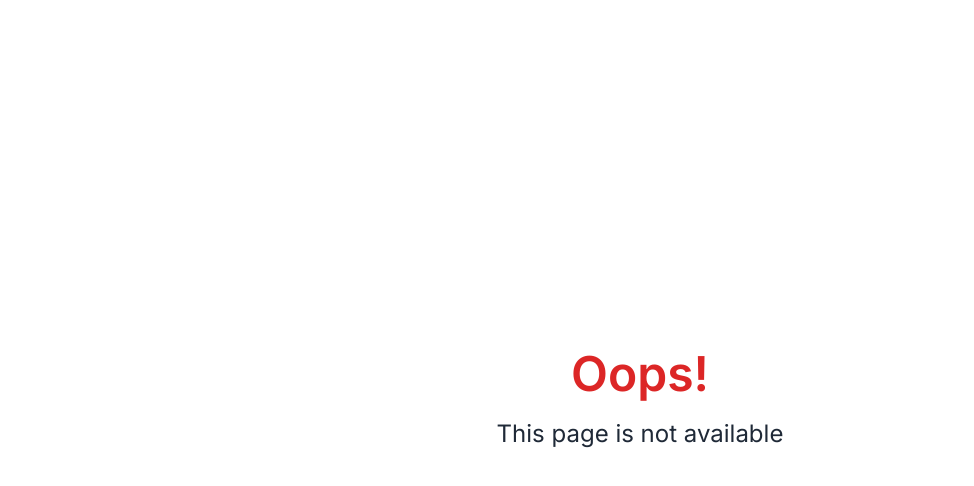
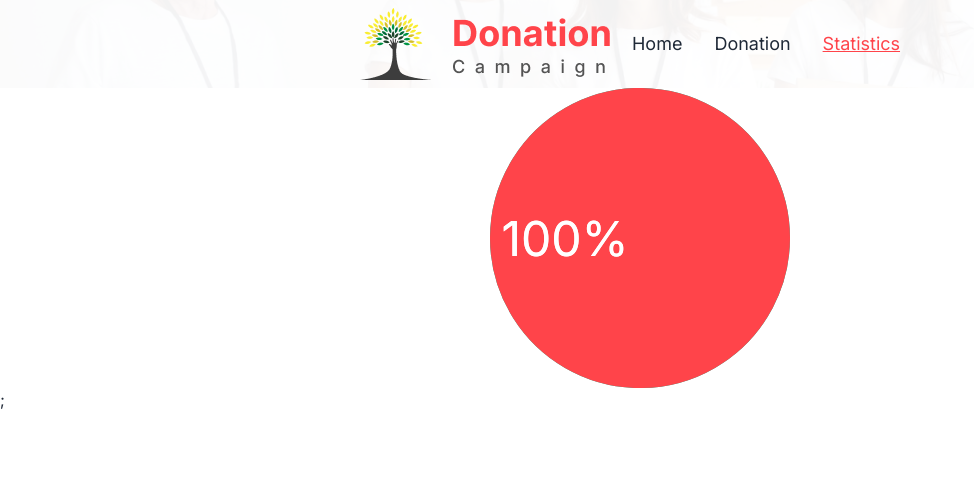
Before and after one commit to Abusayedshuvo/Donation-Campaign-App, a React (Vite) app: page /statistics in a window 1280 px wide. Shown: the top 486 px of the page, without its empty margins (0-974 px from the left). Built offline with nearby package versions, Linux system fonts and the light colour scheme.

Commit message:
statistics page pie chat is added done with dynaic value

```diff
--- a/package.json
+++ b/package.json
@@ -15,8 +15,10 @@
     "prop-types": "^15.8.1",
     "react": "^18.2.0",
     "react-dom": "^18.2.0",
+    "react-minimal-pie-chart": "^8.4.0",
     "react-router-dom": "^6.16.0",
     "react-toastify": "^9.1.3",
+    "recharts": "^2.8.0",
     "sort-by": "^1.2.0",
     "sweetalert2": "^11.7.28"
   },
--- a/src/Pages/Home/Home.jsx
+++ b/src/Pages/Home/Home.jsx
@@ -1,11 +1,18 @@
 import Donations from "../../components/Donations/Donations";
 import Banner from "./../../components/Header/Banner";
+import { useState } from "react";
 
 const Home = () => {
+  const [search, setSearch] = useState("");
+  const handleSearch = (event) => {
+    event.preventDefault();
+    setSearch(event.target.search.value);
+  };
+
   return (
     <>
-      <Banner></Banner>
-      <Donations></Donations>
+      <Banner handleSearch={handleSearch}></Banner>
+      <Donations search={search}></Donations>
     </>
   );
 };
--- /dev/null
+++ b/src/Pages/Statistics/Statistics.jsx
@@ -0,0 +1,45 @@
+import { PieChart } from "react-minimal-pie-chart";
+import { useEffect, useState } from "react";
+
+const Statistics = () => {
+  const [items, setItems] = useState([]);
+  let remain = Math.abs(items.length - 12);
+
+  useEffect(() => {
+    const items = JSON.parse(localStorage.getItem("items"));
+    if (items) {
+      setItems(items);
+    }
+  }, []);
+
+  return (
+    <div>
+      <PieChart
+        style={{ height: "300px" }}
+        totalValue={12}
+        label={({ dataEntry }) => Math.round(dataEntry.percentage) + "%"}
+        labelStyle={{
+          fontSize: "16px",
+          fill: "#fff",
+        }}
+        data={[
+          {
+            title: "Your Donation",
+            lineWidth: 20,
+            value: `${items.length ? items.length : 12}`,
+            color: "#00C49F",
+          },
+          {
+            title: "Total Donation",
+            lineWidth: 80,
+            value: `${remain ? remain : 1}`,
+            color: "#FF444A",
+          },
+        ]}
+      />
+      ;
+    </div>
+  );
+};
+
+export default Statistics;
--- a/src/components/Donate/Donate.jsx
+++ b/src/components/Donate/Donate.jsx
@@ -1,5 +1,6 @@
 import { useEffect, useState } from "react";
 import PropTypes from "prop-types";
+import { Link } from "react-router-dom";
 
 const Donate = () => {
   const [items, setItems] = useState([]);
@@ -28,8 +29,8 @@ const Donate = () => {
 
       <div
         className={`text-center mt-20 ${
-          datalength > 5 || datalength === items.length ? "hidden" : "block"
-        }`}
+          datalength === items.length ? "hidden" : "block"
+        } `}
       >
         <button
           onClick={() => setDatalength(items.length)}
@@ -43,8 +44,16 @@ const Donate = () => {
 };
 
 const DonateCard = ({ item }) => {
-  const { picture, category, title, price, card_bg, category_bg, text_color } =
-    item;
+  const {
+    id,
+    picture,
+    category,
+    title,
+    price,
+    card_bg,
+    category_bg,
+    text_color,
+  } = item;
   return (
     <div className="flex rounded-md" style={{ backgroundColor: `${card_bg}` }}>
       <img className="rounded-b-md" src={picture} alt={title} />
@@ -65,13 +74,14 @@ const DonateCard = ({ item }) => {
         <p style={{ color: `${text_color}` }} className="font-semibold">
           ${price}
         </p>
-
+        <Link to={`/donation/${id}`}>
           <button
             style={{ backgroundColor: `${text_color}` }}
             className="px-6 py-3 rounded-md text-white mt-3"
           >
             View Details
           </button>
+        </Link>
       </div>
     </div>
   );
--- a/src/components/Donations/Donations.jsx
+++ b/src/components/Donations/Donations.jsx
@@ -1,13 +1,24 @@
 import { useEffect, useState } from "react";
 import Donation from "./Donation";
 
-const Donations = () => {
+const Donations = ({ search }) => {
   const [donations, setDonations] = useState([]);
   useEffect(() => {
     fetch("data.json")
       .then((res) => res.json())
-      .then((data) => setDonations(data));
+      .then(function (donations) {
+        if (search) {
+          donations.filter((donation) => {
+            console.log(donation);
+          });
+        }
+        setDonations(donations);
+      });
+    // .then((res) => res.json())
+    // .then((data) => setDonations(data));
   }, []);
+
+  // console.log(donations);
 
   return (
     <div className="container mx-auto my-20 grid grid-cols-1 md:grid-cols-2 lg:grid-cols-4 gap-8">
--- a/src/components/Header/Banner.jsx
+++ b/src/components/Header/Banner.jsx
@@ -1,4 +1,12 @@
-const Banner = () => {
+const Banner = ({ handleSearch }) => {
+  // const [search, setSearch] = useState("");
+  // const handleSearch = (event) => {
+  //   event.preventDefault();
+  //   setSearch(event.target.search.value);
+  // };
+
+  // console.log(search);
+
   return (
     <>
       <div className="flex justify-center items-center h-[50vh]">
@@ -6,14 +14,19 @@ const Banner = () => {
           <h1 className="text-5xl font-bold mb-10">
             I Grow By Helping People In Need
           </h1>
-          <div className="join lg:w-4/5">
-            <input
-              className="input input-bordered join-item w-full rounded-l-lg"
-              placeholder="Search here...."
-            />
-            <button className="btn join-item rounded-r-lg bg-primary text-white px-8">
-              Search
-            </button>
+          <div>
+            <form className="join lg:w-4/5" onSubmit={handleSearch}>
+              <input
+                name="search"
+                className="input input-bordered join-item w-full rounded-l-lg"
+                placeholder="Search here...."
+              />
+              <input
+                type="submit"
+                value={"Search"}
+                className="btn join-item rounded-r-lg bg-primary text-white px-8"
+              />
+            </form>
           </div>
         </div>
       </div>
--- a/src/main.jsx
+++ b/src/main.jsx
@@ -7,6 +7,7 @@ import ErrorPage from "./Pages/ErrorPage/ErrorPage";
 import Home from "./Pages/Home/Home";
 import DonationDetails from "./components/Donations/DonationDetails";
 import Donate from "./components/Donate/Donate";
+import Statistics from "./Pages/Statistics/Statistics";
 
 const router = createBrowserRouter([
   {
@@ -27,6 +28,10 @@ const router = createBrowserRouter([
         path: "/donate",
         element: <Donate></Donate>,
       },
+      {
+        path: "/statistics",
+        element: <Statistics></Statistics>,
+      },
     ],
   },
 ]);
```
Also changed, not shown: 1 other file (tests, documents, lock files or other folders). Lines whose indentation alone changed are shown as unchanged.
